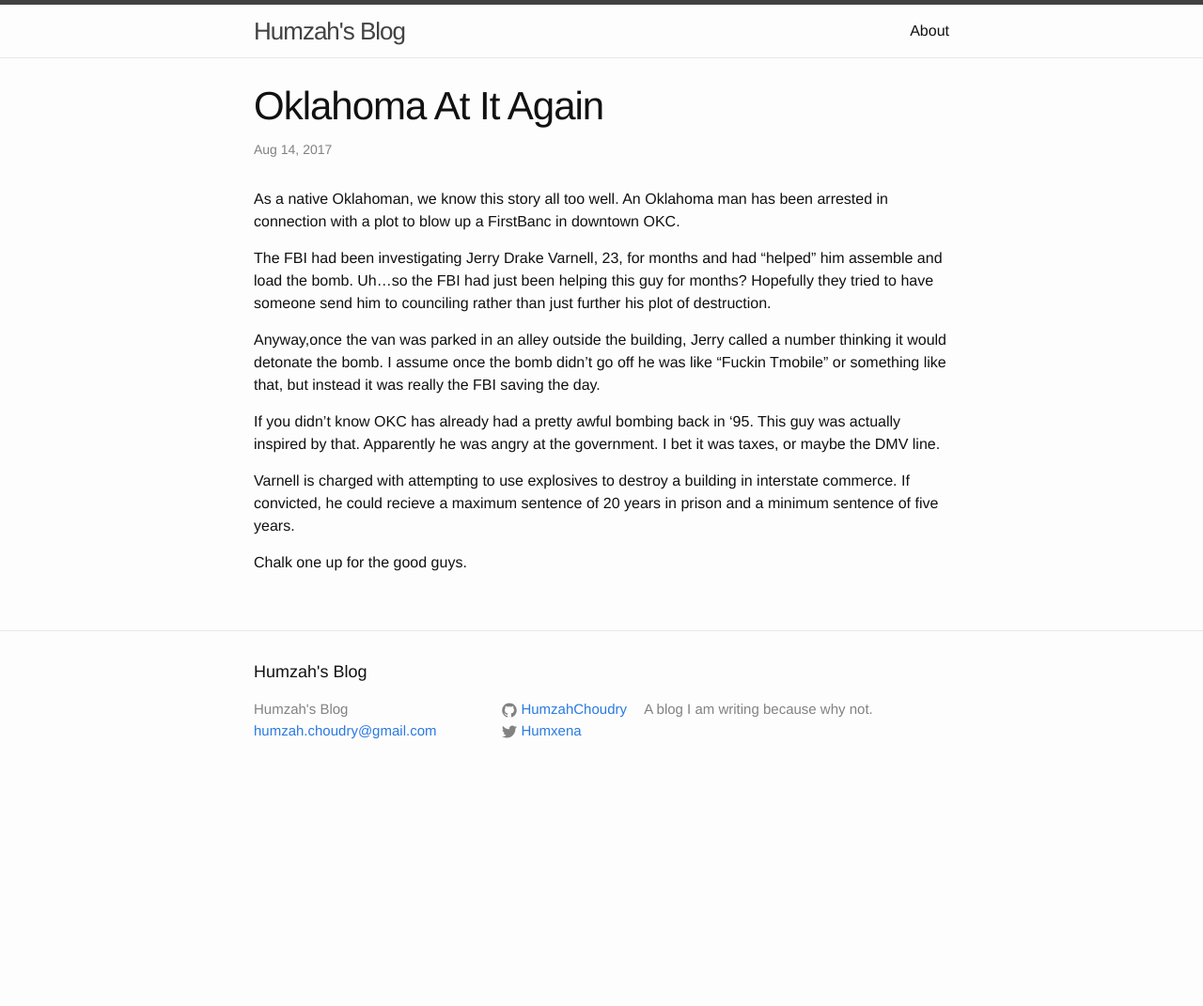
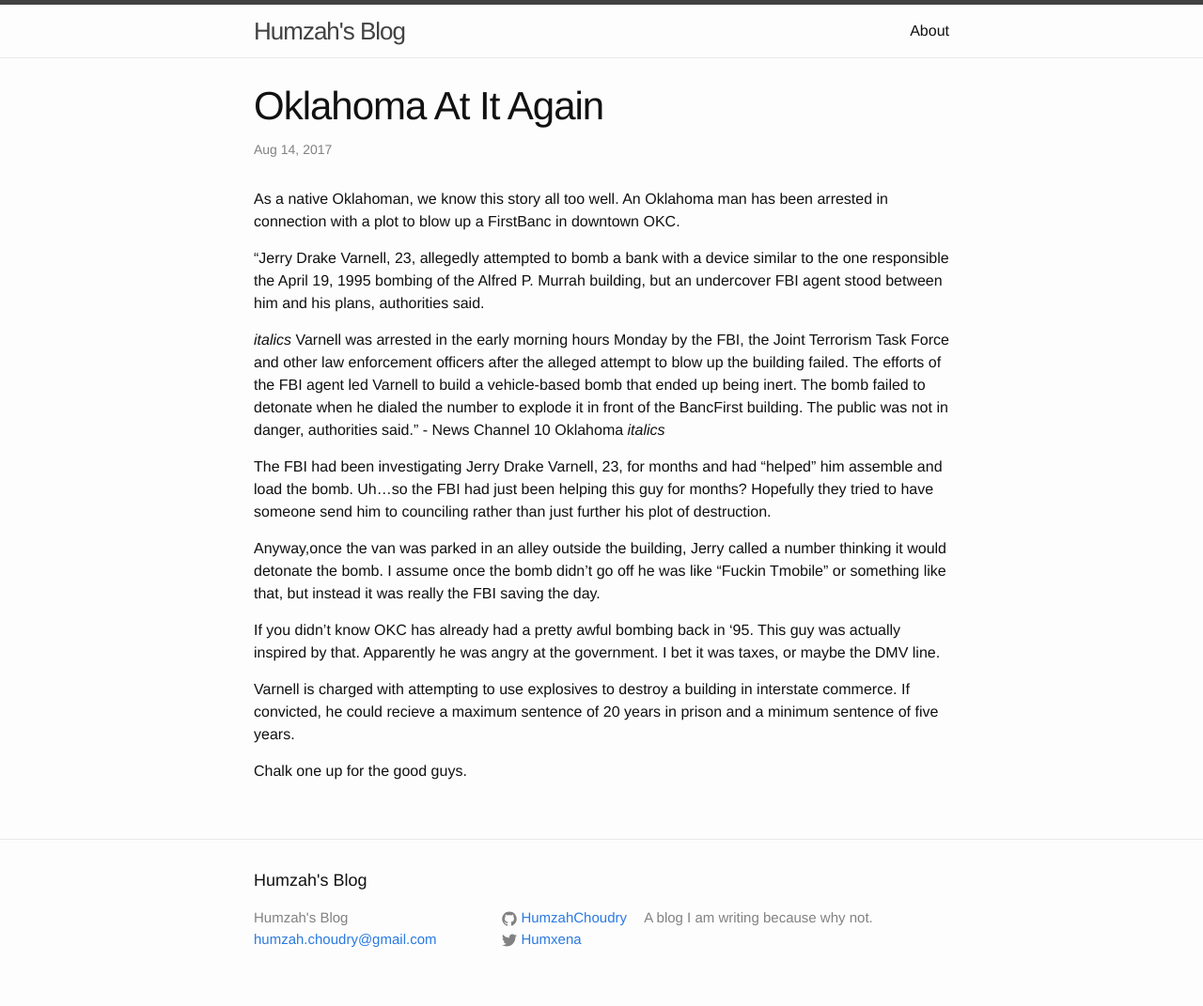
Before and after one commit to HumzahChoudry/HumzahChoudry.github.io, a Jekyll site: the page built from _posts/2017-08-14-oklahoma-at-it-again.markdown, in a window 1280 px wide. Shown: the whole page at 94% size. Built offline with Jekyll 4.4.1, drawn with Linux system fonts in a browser that asks for light colours; our own code applies the rules of GitHub Pages for plain Markdown files; before the commit the page ends 900 px from its top, so only the background shows below that.

Commit message:
Update 2017-08-14-oklahoma-at-it-again.markdown

```diff
--- a/_posts/2017-08-14-oklahoma-at-it-again.markdown
+++ b/_posts/2017-08-14-oklahoma-at-it-again.markdown
@@ -1,4 +1,10 @@
 As a native Oklahoman, we know this story all too well. An Oklahoma man has been arrested in connection with a plot to blow up a FirstBanc in downtown OKC.
+
+"Jerry Drake Varnell, 23, allegedly attempted to bomb a bank with a device similar to the one responsible the April 19, 1995 bombing of the Alfred P. Murrah building, but an undercover FBI agent stood between him and his plans, authorities said.
+
+*italics* Varnell was arrested in the early morning hours Monday by the FBI, the Joint Terrorism Task Force and other law enforcement officers after the alleged attempt to blow up the building failed.
+The efforts of the FBI agent led Varnell to build a vehicle-based bomb that ended up being inert. The bomb failed to detonate when he dialed the number to explode it in front of the BancFirst building.
+The public was not in danger, authorities said." - News Channel 10 Oklahoma *italics*
 
 The FBI had been investigating Jerry Drake Varnell, 23, for months and had "helped" him assemble and load the bomb. Uh...so the FBI had just been helping this guy for months? Hopefully they tried to have someone send him to counciling rather than just further his plot of destruction.
 
```
